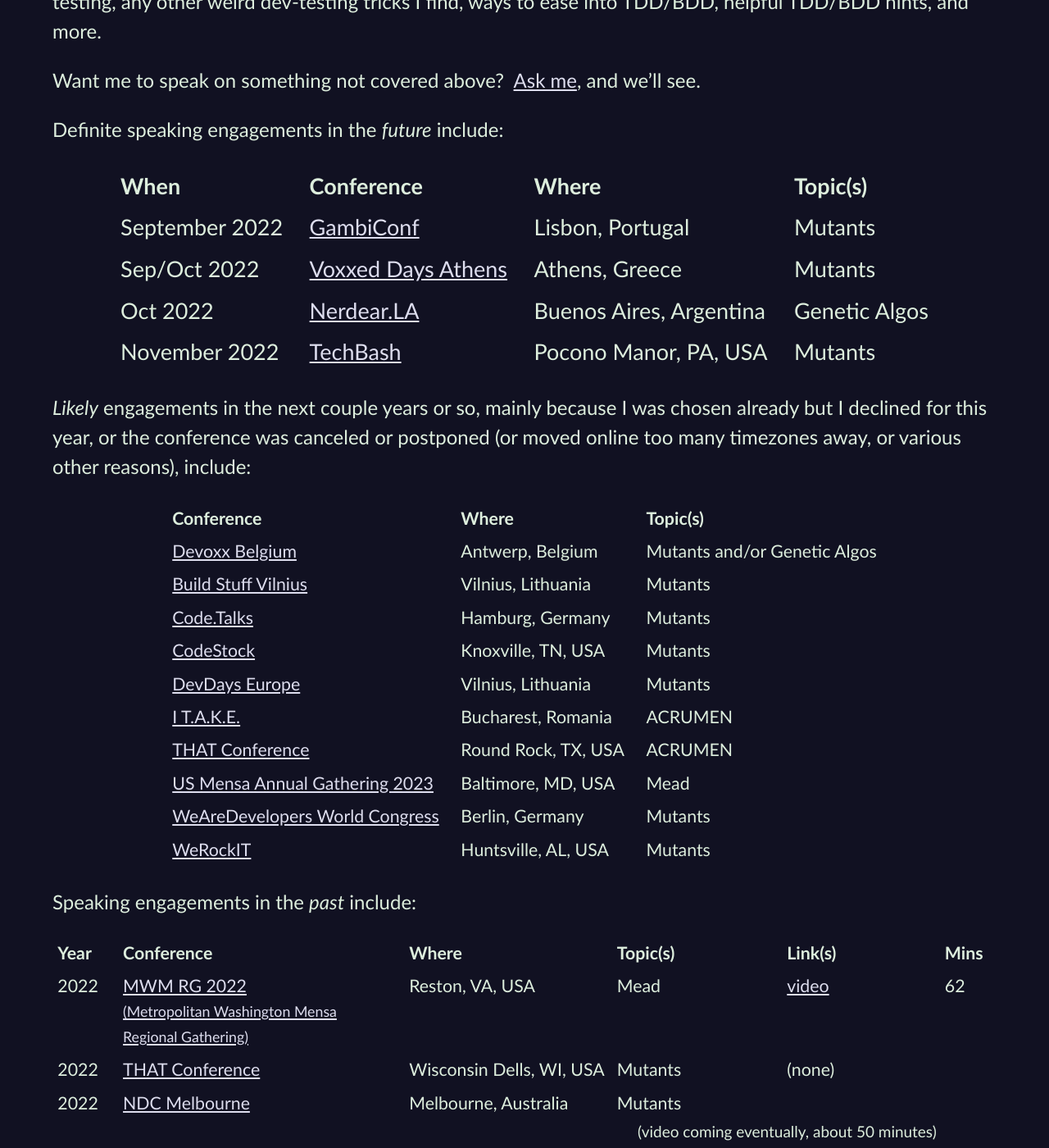
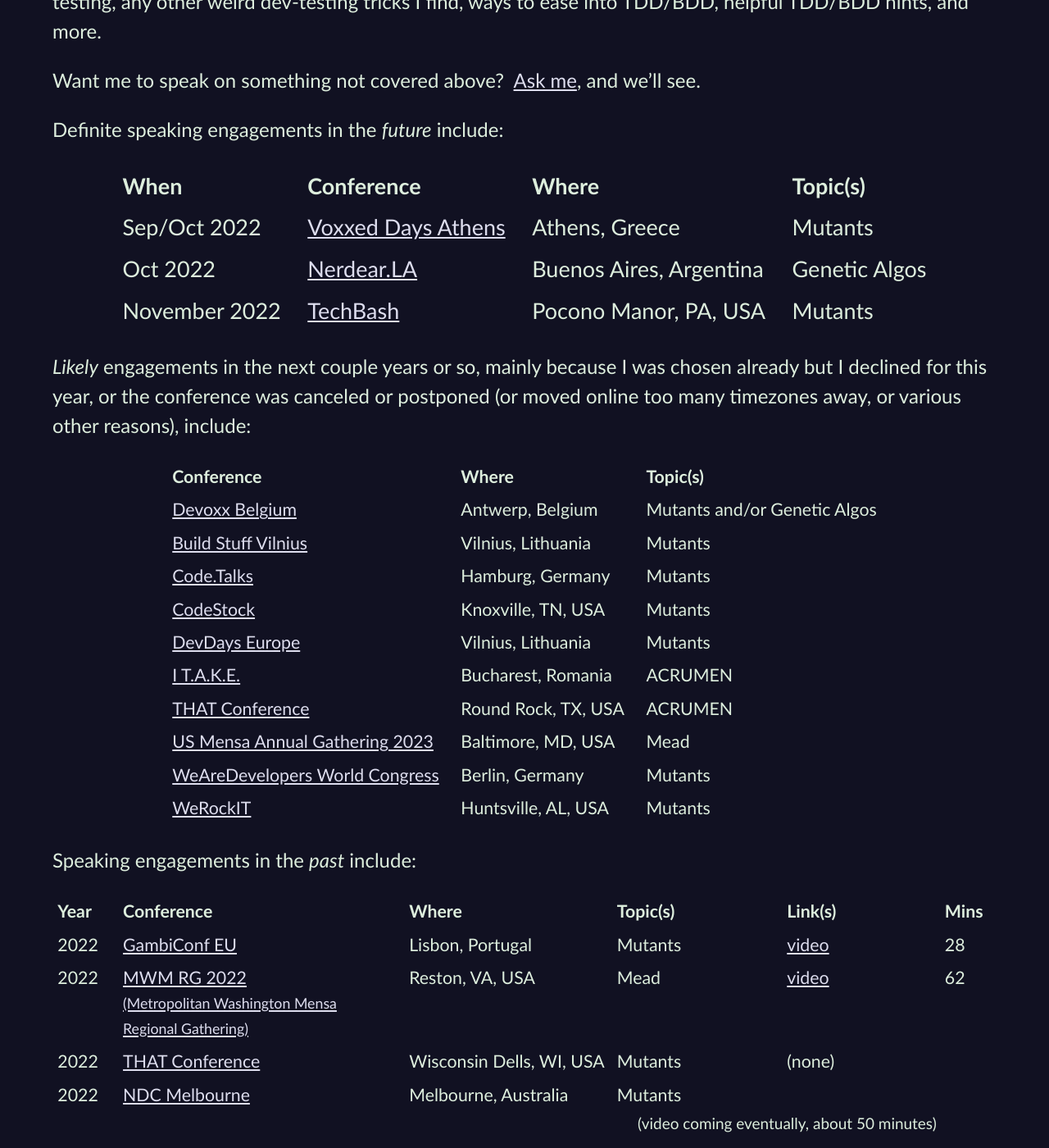
Before and after one commit to CodosaurusLLC/CodosaurusLLC.github.io, a Jekyll site: the page built from speaking.md, in a window 1280 px wide and 1400 px high, scrolled down 1296 px. Shown: the whole window at 82% size. Built offline with Jekyll 4.4.1, drawn with Linux system fonts in a browser that asks for light colours.

Commit message:
move gambiconf to past; add video link

```diff
--- a/speaking.md
+++ b/speaking.md
@@ -113,7 +113,6 @@
 
 |When||Conference||Where||Topic(s) |
 |-|
-|September&nbsp;2022||[GambiConf](https://gambiconf.dev/){:rel="nofollow" target="_new"}||Lisbon, Portugal||Mutants|
 |Sep/Oct&nbsp;2022||[Voxxed Days Athens](https://voxxeddays.com/athens/){:rel="nofollow" target="_new"}||Athens, Greece||Mutants|
 |Oct&nbsp;2022||[Nerdear.LA](https://nerdear.la/){:rel="nofollow" target="_new"}||Buenos Aires, Argentina||Genetic Algos|
 |November&nbsp;2022||[TechBash](https://techbash.com/){:rel="nofollow" target="_new"}||Pocono Manor, PA, USA||Mutants|
@@ -156,6 +155,14 @@
     </tr>
   </thead>
   <tbody>
+    <tr>
+      <td class="numeric">2022</td>
+      <td><a href="https://gambiconf.dev/" rel="nofollow" target="_new">GambiConf EU</a></td>
+      <td>Lisbon, Portugal</td>
+      <td>Mutants</td>
+      <td><a href="https://www.youtube.com/watch?v=EVJZavbMThs&t=2168s" target="_new">video</a></td>
+      <td class="numeric">28</td>
+    </tr>
     <tr>
       <td class="numeric">2022</td>
       <td><a href="https://pandemicrg2022.wordpress.com/" rel="nofollow" target="_new">MWM RG 2022<br/><small>(Metropolitan Washington Mensa<br/>Regional Gathering)</small></a></td>
```
